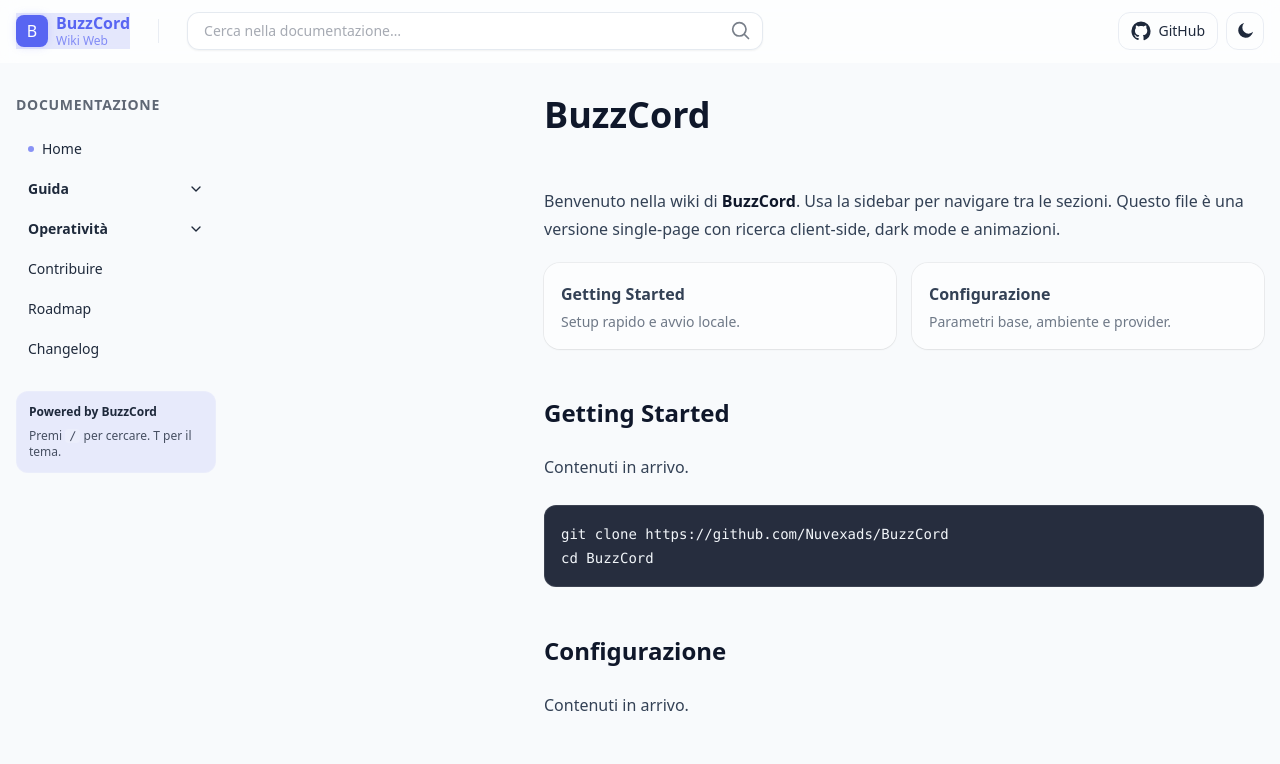
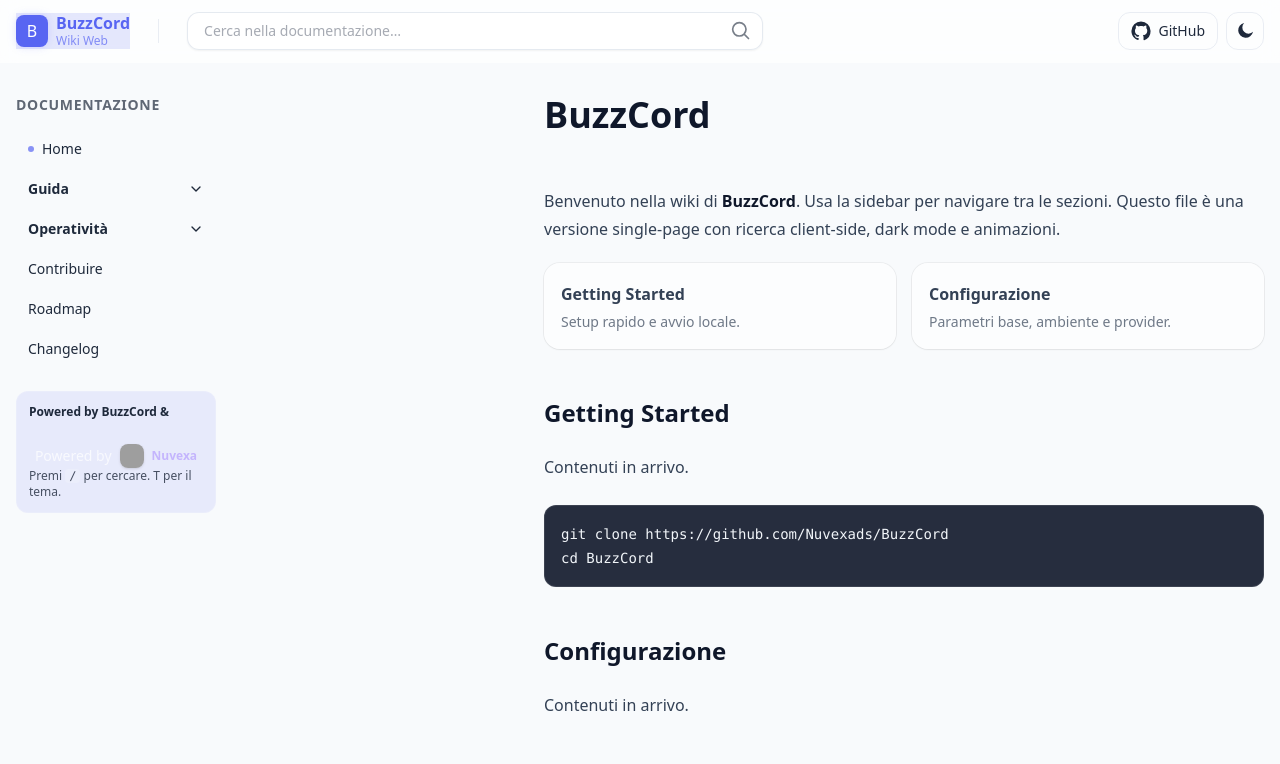
Before and after one commit to Nuvexads/BuzzCord, a plain HTML site: page docs/index.html in a window 1280 px wide. Shown: the top 764 px of the page. Drawn offline with nearby package versions, Linux system fonts and the light colour scheme; grey boxes are pictures that could not be loaded.

Commit message:
Update index.html

```diff
--- a/docs/index.html
+++ b/docs/index.html
@@ -131,7 +131,14 @@
         </ul>
 
         <div class="mt-6 rounded-xl border border-white/10 bg-buzz/10 p-3 text-xs">
-          <div class="mb-2 font-semibold">Powered by BuzzCord</div>
+          <div class="mb-2 font-semibold">Powered by BuzzCord & </div>
+<div class="flex items-center justify-center gap-2 mt-6">
+        <span class="text-sm text-white/70">Powered by</span>
+        <a href="https://nuvexabot.it" target="_blank" rel="noopener" class="flex items-center gap-2 group">
+          <img src="https://cdn.drester.top/images/logo.png" alt="Nuvexa Logo" class="w-6 h-6 rounded-lg shadow" />
+          <span class="font-semibold text-violet-300 group-hover:underline">Nuvexa</span>
+        </a>
+      </div>
           <div class="opacity-80">Premi <kbd class="rounded bg-white/20 px-1">/</kbd> per cercare. T per il tema.</div>
         </div>
       </nav>
```
